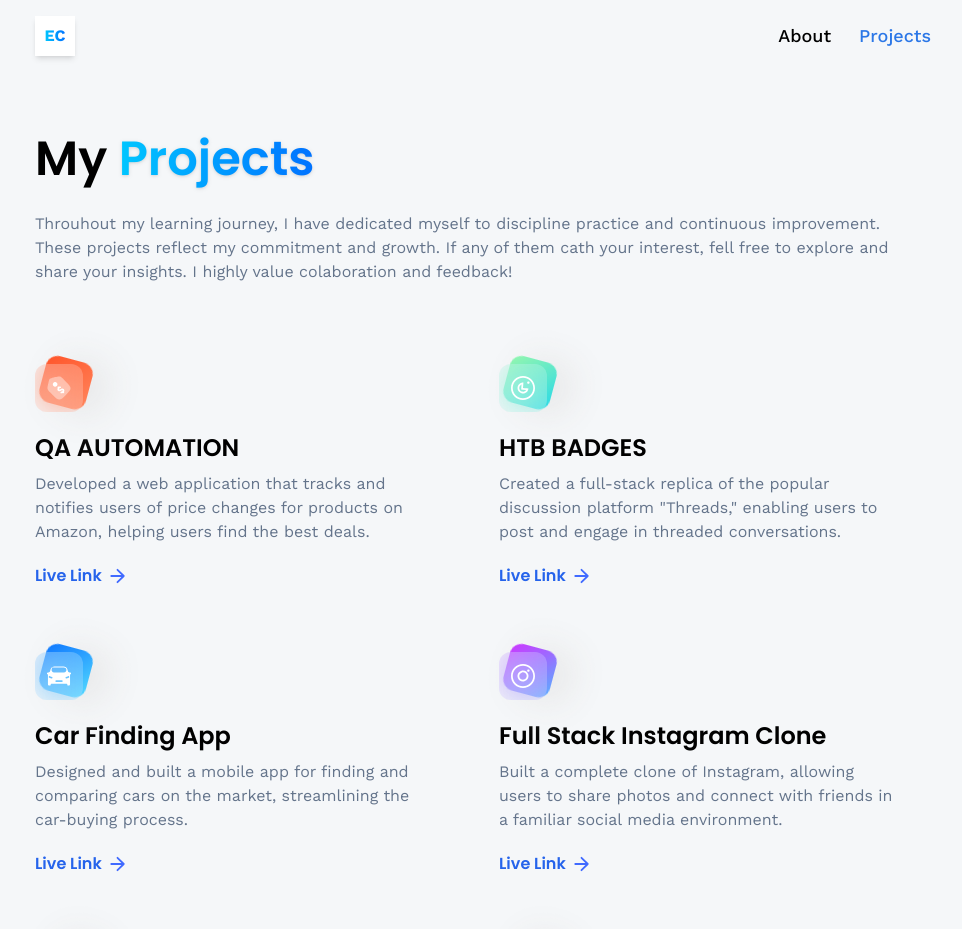
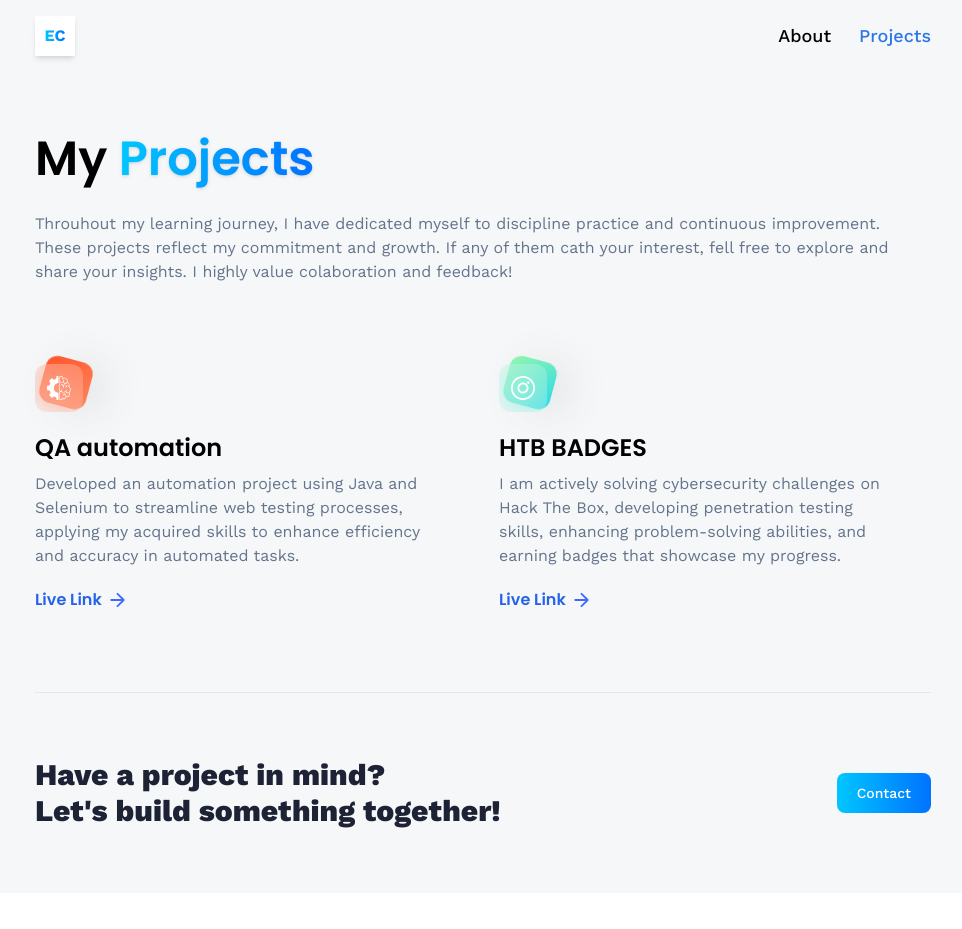
Before and after one commit to SoyEdwinCabrera/Edwin_Cabrera_Portfolio, a React (Vite) app: page /projects in a window 1280 px wide. Shown: the top 929 px of the page, without its empty margins (157-1119 px from the left). After the commit the page ends 893 px from the top, so only its background shows below. Built offline with nearby package versions, Linux system fonts and the light colour scheme.

Commit message:
Update projects section

```diff
--- a/src/constants/index.js
+++ b/src/constants/index.js
@@ -218,45 +218,45 @@ export const socialLinks = [
 
 export const projects = [
     {
-        iconUrl: pricewise,
+        iconUrl: summiz,
         theme: 'btn-back-red',
-        name: 'QA AUTOMATION',
-        description: 'Developed a web application that tracks and notifies users of price changes for products on Amazon, helping users find the best deals.',
-        link: 'https://github.com/adrianhajdin/pricewise',
-    },
-    {
-        iconUrl: threads,
-        theme: 'btn-back-green',
-        name: 'HTB BADGES',
-        description: 'Created a full-stack replica of the popular discussion platform "Threads," enabling users to post and engage in threaded conversations.',
-        link: 'https://github.com/adrianhajdin/threads',
-    },
-    {
-        iconUrl: car,
-        theme: 'btn-back-blue',
-        name: 'Car Finding App',
-        description: 'Designed and built a mobile app for finding and comparing cars on the market, streamlining the car-buying process.',
-        link: 'https://github.com/adrianhajdin/project_next13_car_showcase',
+        name: 'QA automation',
+        description: 'Developed an automation project using Java and Selenium to streamline web testing processes, applying my acquired skills to enhance efficiency and accuracy in automated tasks.',
+        link: 'https://github.com/SoyEdwinCabrera/Automation-Project',
     },
     {
         iconUrl: snapgram,
-        theme: 'btn-back-pink',
-        name: 'Full Stack Instagram Clone',
-        description: 'Built a complete clone of Instagram, allowing users to share photos and connect with friends in a familiar social media environment.',
-        link: 'https://github.com/adrianhajdin/social_media_app',
+        theme: 'btn-back-green',
+        name: 'HTB BADGES',
+        description: 'I am actively solving cybersecurity challenges on Hack The Box, developing penetration testing skills, enhancing problem-solving abilities, and earning badges that showcase my progress.',
+        link: 'https://new.express.adobe.com/webpage/vUL5nRGqQAXBC',
     },
-    {
-        iconUrl: estate,
-        theme: 'btn-back-black',
-        name: 'Real-Estate Application',
-        description: 'Developed a web application for real estate listings, facilitating property searches and connecting buyers with sellers.',
-        link: 'https://github.com/adrianhajdin/projects_realestate',
-    },
-    {
-        iconUrl: summiz,
-        theme: 'btn-back-yellow',
-        name: 'AI Summarizer Application',
-        description: 'App that leverages AI to automatically generate concise & informative summaries from lengthy text content, or blogs.',
-        link: 'https://github.com/adrianhajdin/project_ai_summarizer',
-    }
+    // {
+    //     iconUrl: car,
+    //     theme: 'btn-back-blue',
+    //     name: 'Car Finding App',
+    //     description: 'Designed and built a mobile app for finding and comparing cars on the market, streamlining the car-buying process.',
+    //     link: 'https://github.com/adrianhajdin/project_next13_car_showcase',
+    // },
+    // {
+    //     iconUrl: snapgram,
+    //     theme: 'btn-back-pink',
+    //     name: 'Full Stack Instagram Clone',
+    //     description: 'Built a complete clone of Instagram, allowing users to share photos and connect with friends in a familiar social media environment.',
+    //     link: 'https://github.com/adrianhajdin/social_media_app',
+    // },
+    // {
+    //     iconUrl: estate,
+    //     theme: 'btn-back-black',
+    //     name: 'Real-Estate Application',
+    //     description: 'Developed a web application for real estate listings, facilitating property searches and connecting buyers with sellers.',
+    //     link: 'https://github.com/adrianhajdin/projects_realestate',
+    // },
+    // {
+    //     iconUrl: summiz,
+    //     theme: 'btn-back-yellow',
+    //     name: 'AI Summarizer Application',
+    //     description: 'App that leverages AI to automatically generate concise & informative summaries from lengthy text content, or blogs.',
+    //     link: 'https://github.com/adrianhajdin/project_ai_summarizer',
+    // }
 ];
```
